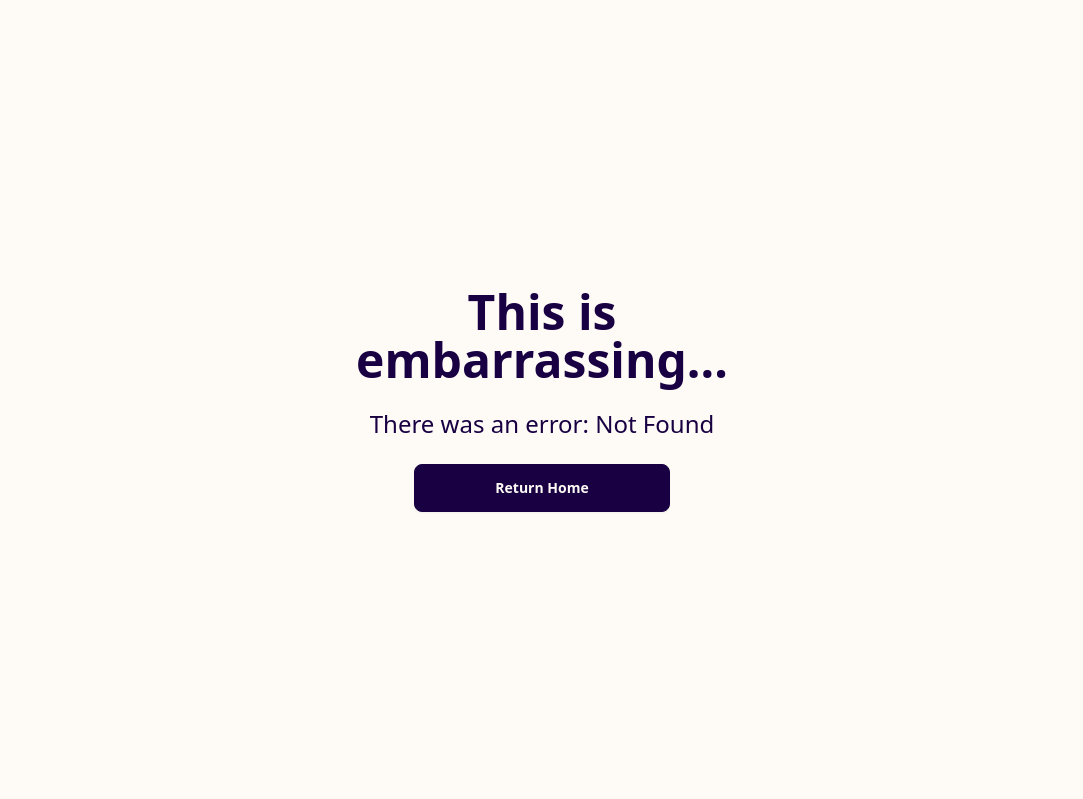
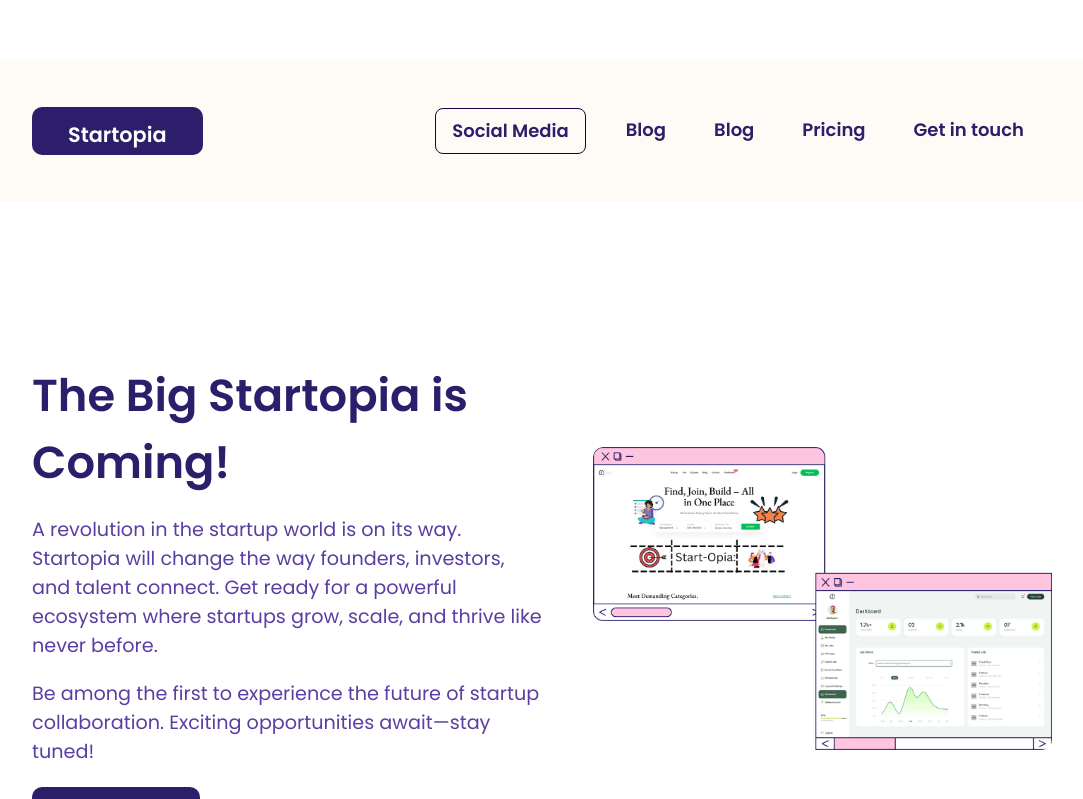
Before and after one commit to harhspalod/Startuppriavte, a SvelteKit app: page /upcoming in a window 1280 px wide. Before the commit this address had no page. Shown: the top 799 px of the page, without its empty margins (98-1181 px from the left). Built offline with nearby package versions, Linux system fonts and the light colour scheme.

Commit message:
hellobyyee

```diff
--- a/src/routes/(marketing)/+layout.svelte
+++ b/src/routes/(marketing)/+layout.svelte
@@ -21,6 +21,7 @@
           class="border border-primary">Social Media</a
         >
       </li>
+      <li class="md:mx-2"><a href="/upcoming">Blog</a></li>
       <li class="md:mx-2"><a href="/blog">Blog</a></li>
       <li class="md:mx-2"><a href="/pricing">Pricing</a></li>
       <li class="md:mx-2">
--- a/src/routes/(marketing)/blog/posts.ts
+++ b/src/routes/(marketing)/blog/posts.ts
@@ -14,6 +14,13 @@
 // Update this list with the actual blog post list
 // Create a page in the "(posts)" directory for each entry
 const blogPosts: BlogPost[] = [
+  {
+    title: "SEO in 2025: The Ultimate Guide to Ranking #1 on Google",
+    description:
+      "Want to rank #1 on Google? Learn the latest SEO strategies, tips, and hacks to boost your website traffic and stay ahead of the competition!",
+    link: "/blog/Saasblog",
+    date: "2025-02-18",
+  },
   {
     title: "SEO in 2025: The Ultimate Guide to Ranking #1 on Google",
     description:
--- /dev/null
+++ b/src/routes/(marketing)/upcoming/+page.svelte
@@ -0,0 +1,89 @@
+<!DOCTYPE html>
+<html lang="en">
+  <head>
+    <meta charset="UTF-8" />
+    <meta name="viewport" content="width=device-width, initial-scale=1.0" />
+    <title>Startopia - The Future of Startups</title>
+    <link
+      href="https://fonts.googleapis.com/css2?family=Poppins:wght@300;400;600&display=swap"
+      rel="stylesheet"
+    />
+    <style>
+      body {
+        font-family: "Poppins", sans-serif;
+        margin: 0;
+        padding: 0;
+        background-color: #ffffff;
+        color: #2d1e6b;
+      }
+      .container {
+        max-width: 1100px;
+        margin: 60px auto;
+        padding: 40px;
+        display: flex;
+        align-items: center;
+        justify-content: space-between;
+      }
+      .text-section {
+        width: 50%;
+      }
+      .text-section h1 {
+        font-size: 2.8em;
+        font-weight: 700;
+        color: #2d1e6b;
+        margin-bottom: 20px;
+      }
+      .text-section p {
+        font-size: 1.2em;
+        color: #5a3ea2;
+        margin-bottom: 20px;
+      }
+      .btn {
+        display: inline-block;
+        padding: 14px 36px;
+        font-size: 1.3em;
+        font-weight: 600;
+        color: #fff;
+        background: #2d1e6b;
+        border-radius: 10px;
+        text-decoration: none;
+        transition: all 0.3s ease;
+        border: none;
+        cursor: pointer;
+      }
+      .btn:hover {
+        background: #1b134d;
+      }
+      .image-section {
+        width: 45%;
+      }
+      .image-section img {
+        width: 100%;
+        max-width: 650px;
+        height: auto;
+        border-radius: 10px;
+      }
+    </style>
+  </head>
+  <body>
+    <div class="container">
+      <div class="text-section">
+        <h1>The Big Startopia is Coming!</h1>
+        <p>
+          A revolution in the startup world is on its way. Startopia will change
+          the way founders, investors, and talent connect. Get ready for a
+          powerful ecosystem where startups grow, scale, and thrive like never
+          before.
+        </p>
+        <p>
+          Be among the first to experience the future of startup collaboration.
+          Exciting opportunities await—stay tuned!
+        </p>
+        <a href="https://discord.com/invite/sCgKrS68" class="btn">Join Now</a>
+      </div>
+      <div class="image-section">
+        <img src="images/new.png" alt="StartopiaPreview" />
+      </div>
+    </div>
+  </body>
+</html>
```
Also changed, not shown: static/images/new.png (added).
